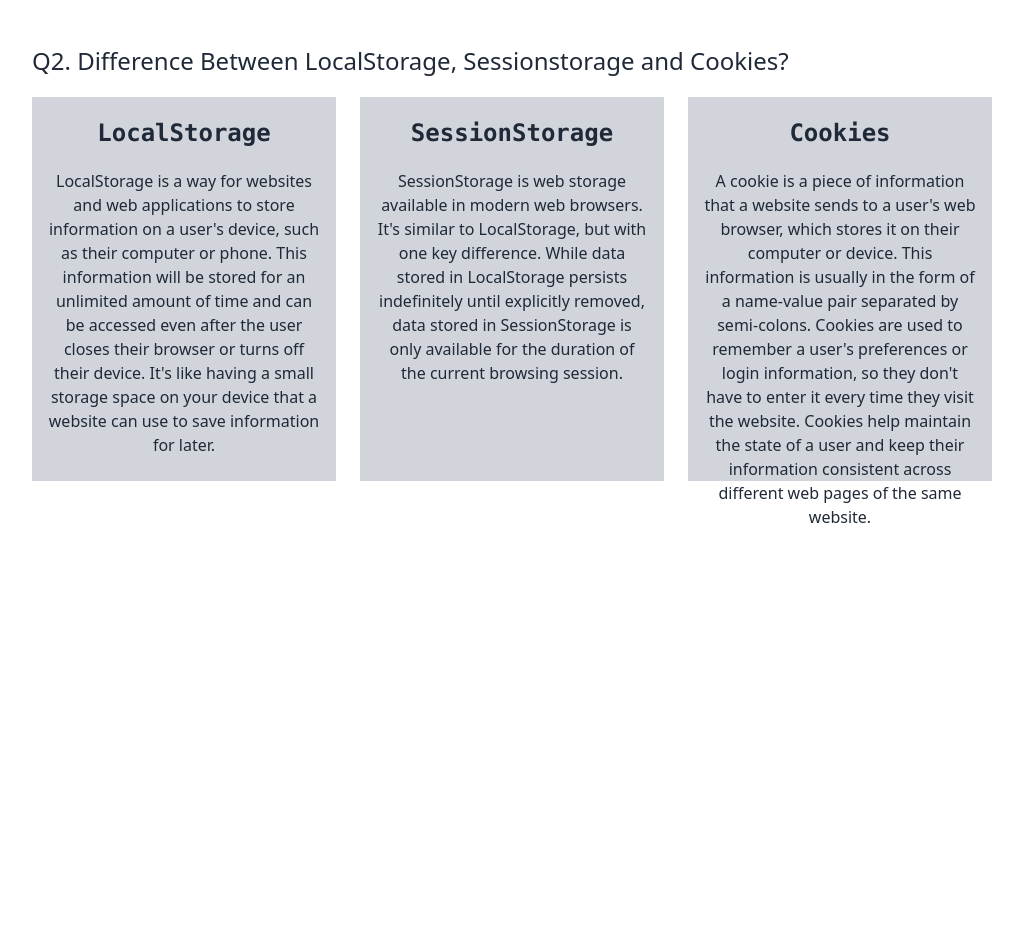
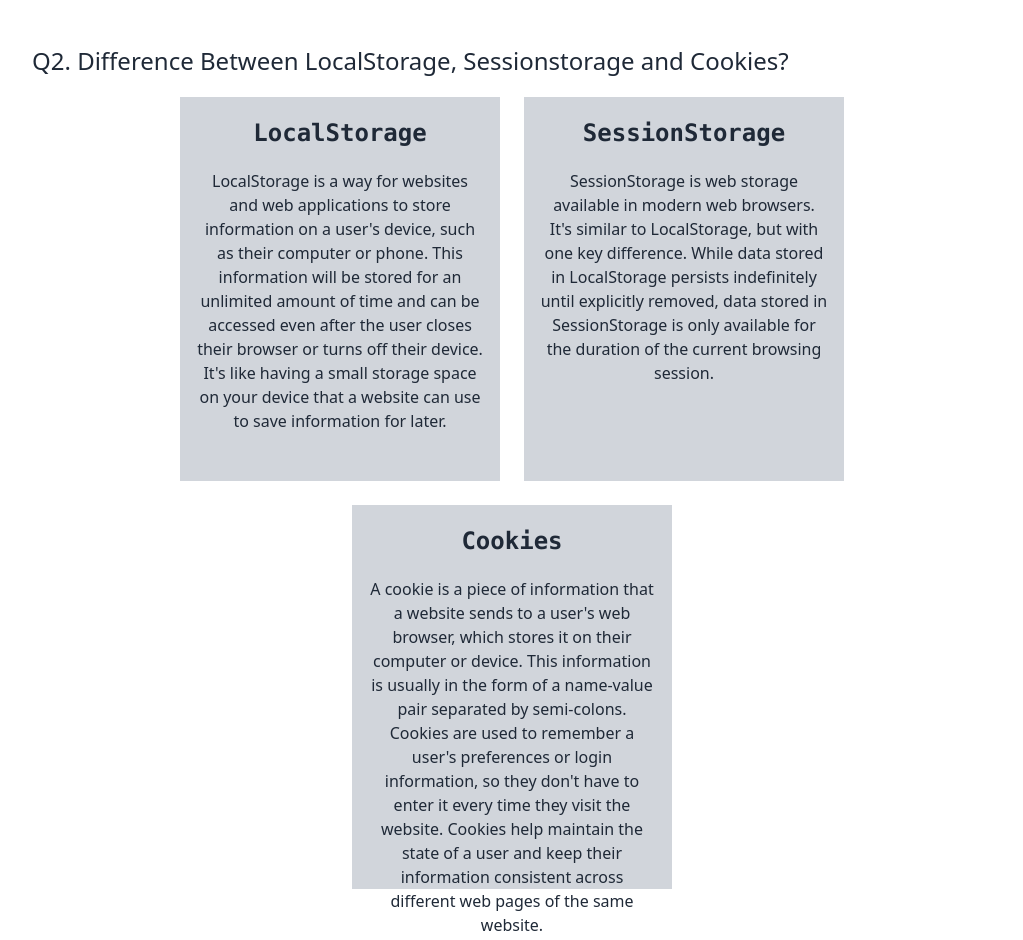
Before and after one commit to towhidulislam2023/quiz-hero, a plain HTML site: page blog.html in a window 1280 px wide. Shown: the part 843-1783 px from the top of the page, without its empty margins (128-1151 px from the left). Before the commit the page ends 1392 px from the top, so only its background shows below. Drawn offline with nearby package versions, Linux system fonts and the light colour scheme.

Commit message:
blog page and all bug fixes

```diff
--- a/blog.html
+++ b/blog.html
@@ -42,18 +42,18 @@
         </div>
         <div class="Q-2 my-12">
             <h1 class="text-2xl">Q2. Difference Between LocalStorage, Sessionstorage and Cookies?</h1>
-            <div class="flex justify-center  items-center gap-6 my-5  ">
-                <div class="bg-gray-300 w-1/3   py-5 px-4 md:h-96 ">
+            <div class="flex justify-center  items-center gap-6 my-5 flex-wrap ">
+                <div class="bg-gray-300 md:w-1/3 py-5 px-4 md:h-96  ">
                     <h1 class="text-center text-2xl font-bold font-mono ">LocalStorage</h1>
                     <p class="text-center my-5">LocalStorage is a way for websites and web applications to store information on a user's device, such as their computer or phone. This information will be stored for an unlimited amount of time and can be accessed even after the user closes their browser or turns off their device. It's like having a small storage space on your device that a website can use to save information for later.</p>
 
                 </div>
-                <div class="bg-gray-300 w-1/3  py-5 px-4 md:h-96 ">
+                <div class="bg-gray-300 md:w-1/3  py-5 px-4 md:h-96 ">
                     <h1 class="text-center text-2xl font-bold font-mono ">SessionStorage</h1>
                     <p class="text-center my-5">SessionStorage is  web storage available in modern web browsers. It's similar to LocalStorage, but with one key difference. While data stored in LocalStorage persists indefinitely until explicitly removed, data stored in SessionStorage is only available for the duration of the current browsing session.</p>
 
                 </div>
-                <div class="bg-gray-300 w-1/3  py-5 px-4 md:h-96 ">
+                <div class="bg-gray-300 md:w-1/3  py-5 px-4 md:h-96 ">
                     <h1 class="text-center text-2xl font-bold font-mono ">Cookies</h1>
                     <p class="text-center my-5">A cookie is a piece of information that a website sends to a user's web browser, which stores it on their computer or device. This information is usually in the form of a name-value pair separated by semi-colons. Cookies are used to remember a user's preferences or login information, so they don't have to enter it every time they visit the website. Cookies help maintain the state of a user and keep their information consistent across different web pages of the same website.</p>
 
--- a/index.js
+++ b/index.js
@@ -185,7 +185,7 @@ document.querySelector("#submit").addEventListener("click", function() {
   }, 1500);
   window.scrollTo(0, 0);
 });
-document.getElementById('blogBtn'), addEventListener("click", function () {
-  window.location.href="./blog.html"
+document.getElementById('blogBtn').addEventListener("click", function () {
+   location.href="./blog.html"
 
 })
```
